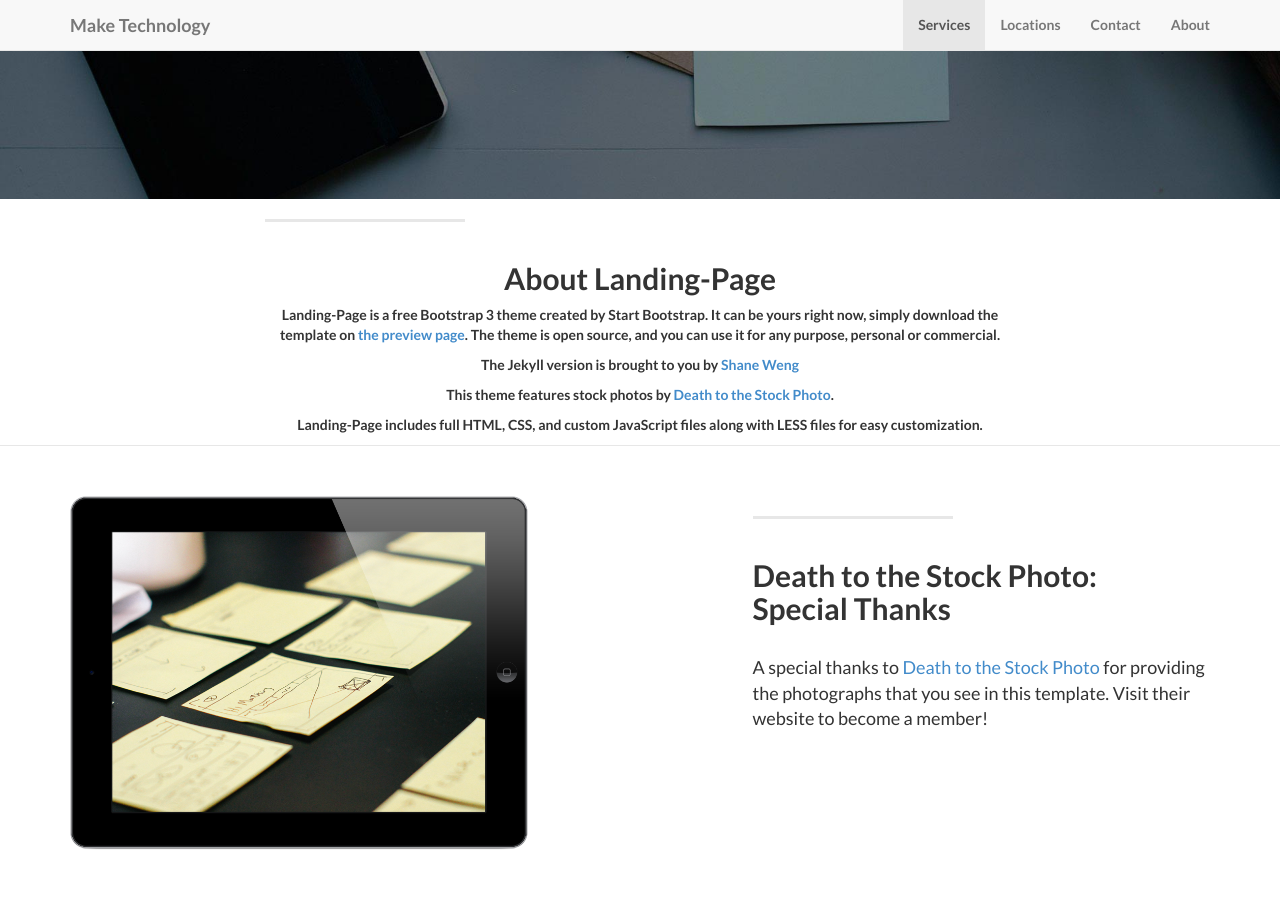
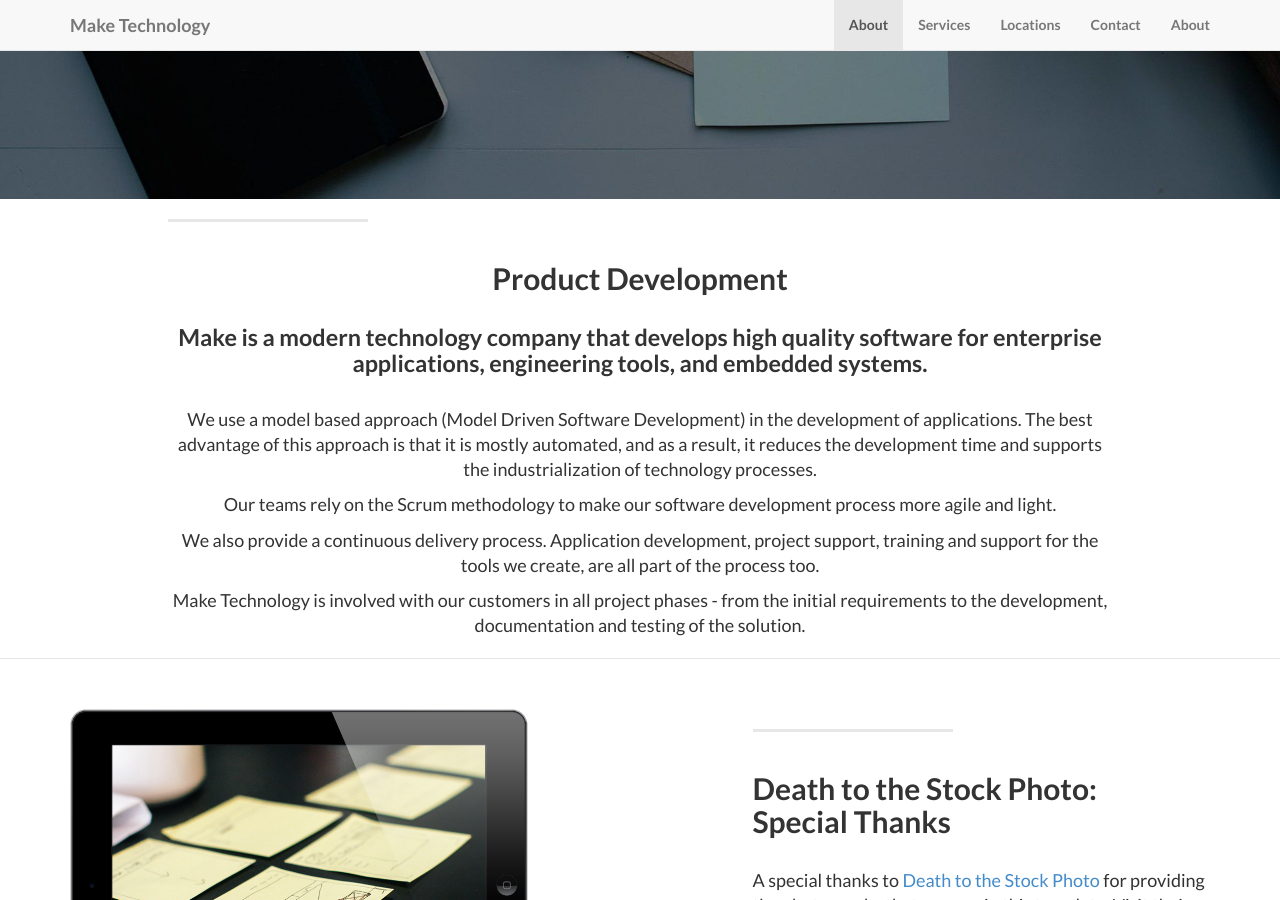
Before and after one commit to wemaketechnology/wemaketechnology.github.io, a Jekyll site: the page built from index.html, in a window 1280 px wide and 900 px high, scrolled down 598 px. Built offline with Jekyll 4.4.1, drawn with Linux system fonts in a browser that asks for light colours.

Commit message:
Improving about page and adding links to headers

```diff
--- a/_includes/about.html
+++ b/_includes/about.html
@@ -1,14 +1,35 @@
     <!-- About Section -->
     <section id="about" class="container content-section text-center">
         <div class="row">
-            <div class="col-lg-8 col-lg-offset-2">
+            <div class="col-lg-10 col-lg-offset-1">
                 <hr class="section-heading-spacer">
                 <div class="clearfix"></div>
-                <h2>About Landing-Page</h2>
-                <p>Landing-Page is a free Bootstrap 3 theme created by Start Bootstrap. It can be yours right now, simply download the template on <a href="http://startbootstrap.com/template-overviews/landing-page/">the preview page</a>. The theme is open source, and you can use it for any purpose, personal or commercial.</p>
-                <p>The Jekyll version is brought to you by <a href="https://github.com/swcool">Shane Weng</a></p>
-                <p>This theme features stock photos by <a href="http://join.deathtothestockphoto.com//">Death to the Stock Photo</a>.</p>
-                <p>Landing-Page includes full HTML, CSS, and custom JavaScript files along with LESS files for easy customization.</p>
+                <h2 class="section-heading">Product Development</h2>
+                <h4 class="section-heading">
+                    <div data-component="text" data-name="text2" data-text-type="body" class="text-component">
+                        <div class="content content2">
+                            <div>
+                                <span style="font-size: 130%;">Make is a modern technology company that develops high quality software for enterprise applications, engineering tools, and embedded systems.
+                                </span>
+                            </div>
+                        </div>
+                    </div>
+                </h4>
+                <div class="clearfix"></div>
+                <div class="lead">
+                    <p>
+                        We use a model based approach (Model Driven Software Development) in the development of applications. The best advantage of this approach is that it is mostly automated, and as a result, it reduces the development time and supports the industrialization of technology processes.
+                    </p>
+                    <p>
+                        Our teams rely on the Scrum methodology to make our software development process more agile and light.
+                    </p>
+                    <p>
+                        We  also provide a continuous delivery process. Application development, project support, training and support for the tools we create, are all part of the process too.
+                    </p>
+                    <p>
+                        Make Technology is involved with our customers in all project phases - from the initial requirements to the development, documentation and testing of the solution.
+                    </p>
+                </div>
             </div>
         </div>
     </section>
--- a/_includes/header.html
+++ b/_includes/header.html
@@ -14,6 +14,9 @@
         <!-- Collect the nav links, forms, and other content for toggling -->
         <div class="collapse navbar-collapse" id="bs-example-navbar-collapse-1">
             <ul class="nav navbar-nav navbar-right">
+                <li>
+                    <a class="page-scroll" href="#about">About</a>
+                </li>
                 <li>
                     <a class="page-scroll" href="#services">Services</a>
                 </li>
--- a/_includes/page_header.html
+++ b/_includes/page_header.html
@@ -15,7 +15,13 @@
         <div class="collapse navbar-collapse" id="bs-example-navbar-collapse-1">
             <ul class="nav navbar-nav navbar-right">
                 <li>
+                    <a href="/#about">About</a>
+                </li>
+                <li>
                     <a href="/#services">Services</a>
+                </li>
+                <li>
+                    <a href="/#locations">Locations</a>
                 </li>
                 <li>
                     <a href="/#contact">Contact</a>
```
